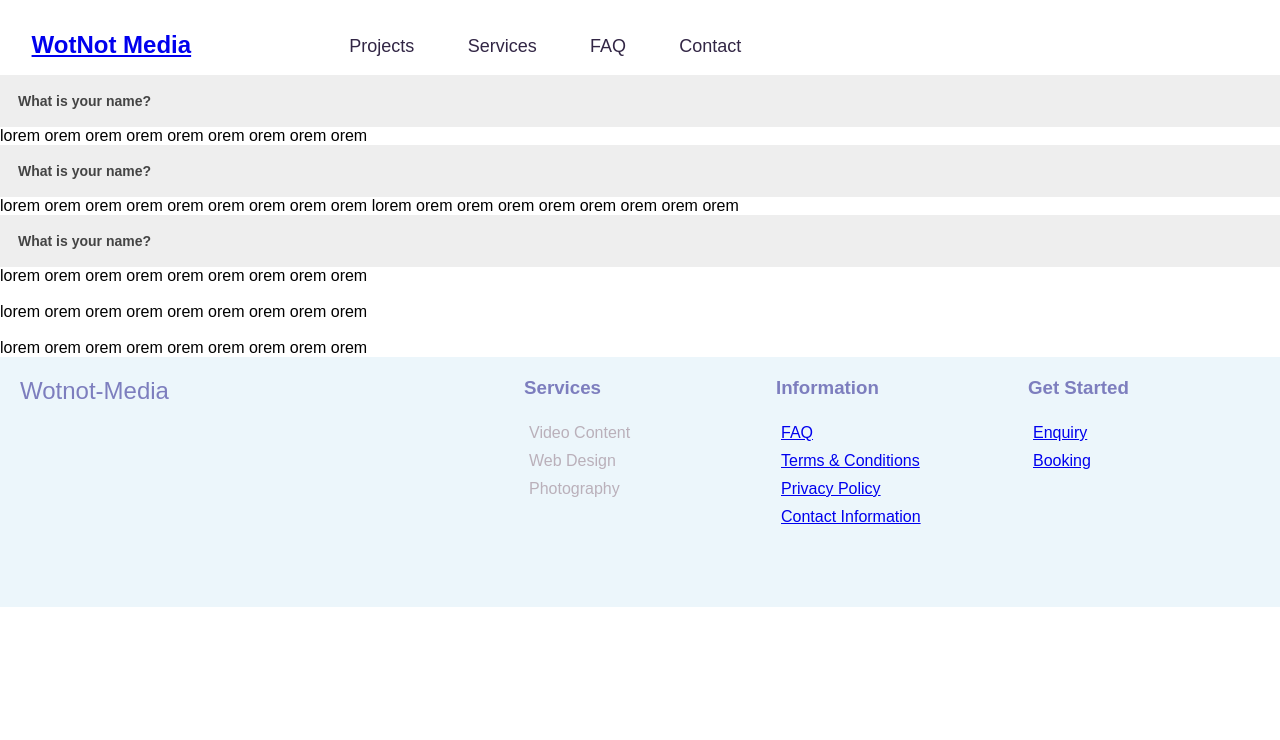
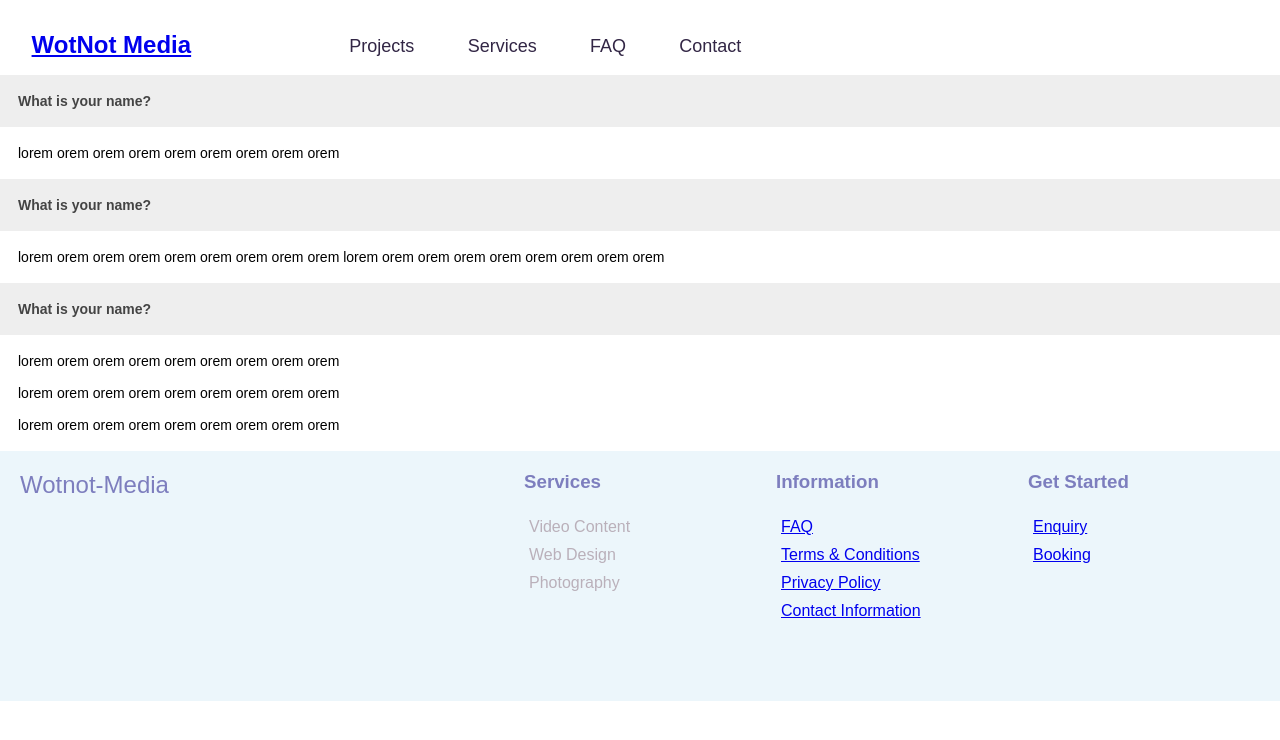
Before and after one commit to WClifford1/wotnot-media-client, a React (Create React App) app: page /FAQ in a window 1280 px wide. Shown: the top 740 px of the page. Built offline with nearby package versions, Linux system fonts and the light colour scheme.

Commit message:
More accordion styling

```diff
--- a/src/App.css
+++ b/src/App.css
@@ -456,6 +456,19 @@
 .rotate {
   -webkit-transform: rotate(90deg);
           transform: rotate(90deg);
+}
+
+.accordion__content {
+  background-color: white;
+  overflow: hidden;
+  -webkit-transition: max-height 0.6s ease;
+  transition: max-height 0.6s ease;
+}
+
+.accordion__text {
+  font-weight: 400;
+  font-size: 14px;
+  padding: 18px;
 }
 
 .servp-title {
--- a/src/Styles/_Faq.scss
+++ b/src/Styles/_Faq.scss
@@ -21,17 +21,30 @@
 .active {
     background-color: #ccc;
 }
-
+//  Style accordion content title
 .accordion__title {
     font-weight: 600;
     font-size: 14px;
 }
-
+//  Style accordion icon
 .accordion__icon {
     margin-left: auto;
     transition: transform 0.6s ease;
 }
 
+// Rotate icon when state is active
 .rotate {
-    transform: rotate(90deg)
+    transform: rotate(90deg);
 }
+// The accordion content panel: Hidden by default
+.accordion__content {
+    background-color: white;
+    overflow: hidden;
+    transition: max-height 0.6s ease;
+}
+// The accordion context text
+.accordion__text {
+    font-weight: 400;
+    font-size: 14px;
+    padding: 18px;
+}
```
Also changed, not shown: 1 other file (tests, documents, lock files or other folders).
